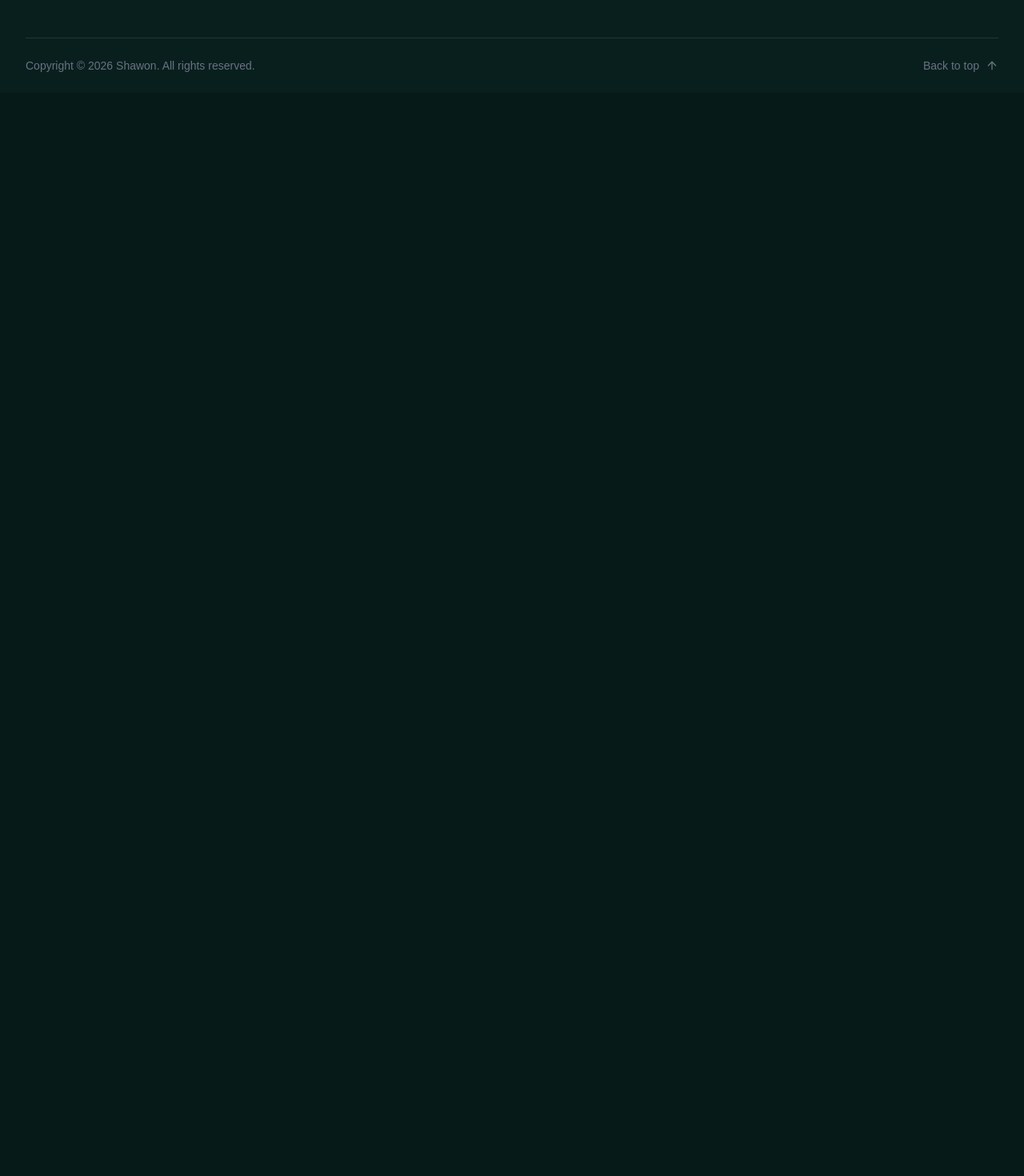
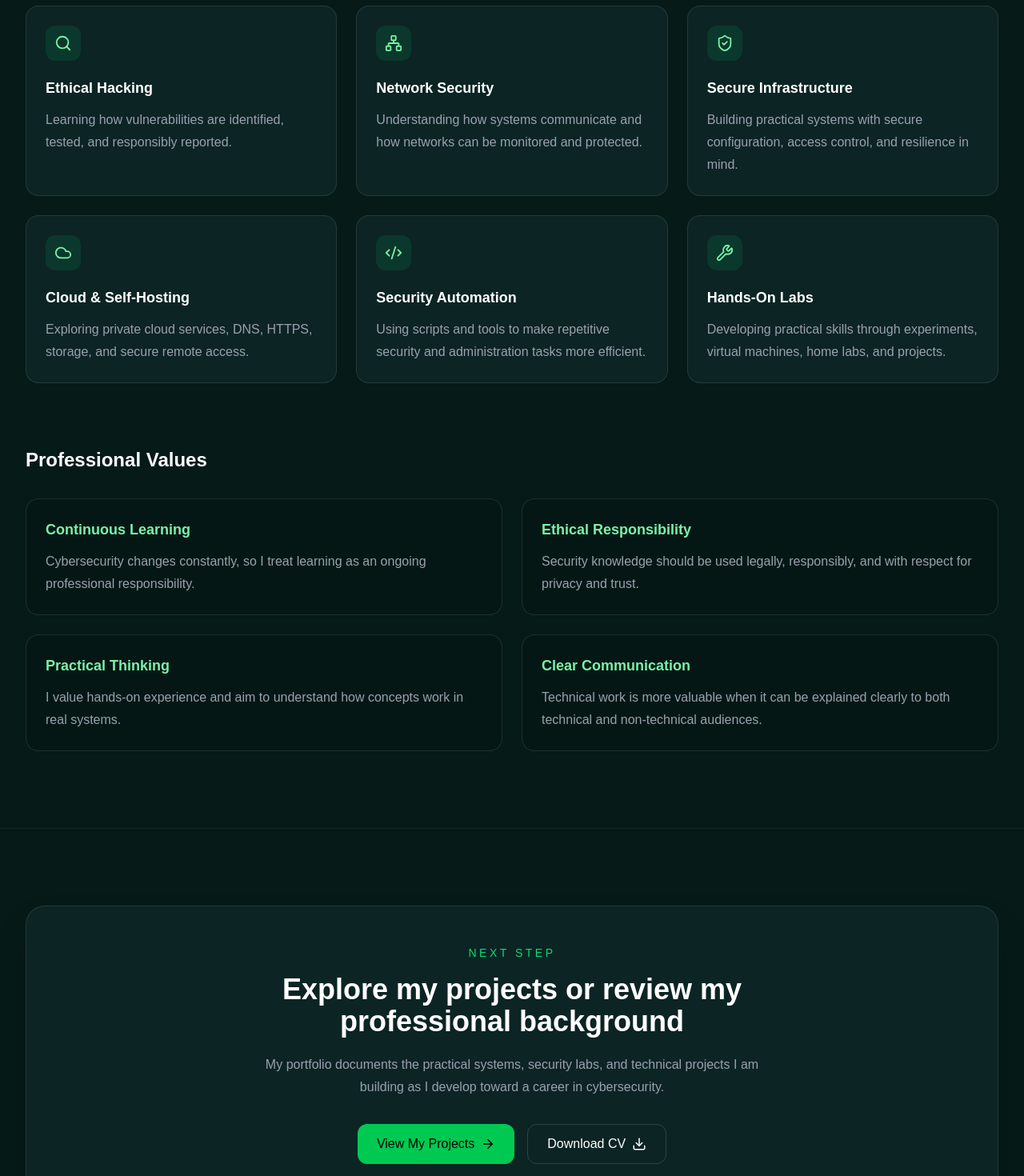
Before and after one commit to Shawon1024/meetshawon-portfolio, a Next.js app: page /about in a window 1280 px wide. Shown: the part 1660-3130 px from the top of the page at 80% size. Before the commit the page ends 1776 px from the top, so only its background shows below. Built offline with nearby package versions, Linux system fonts and the light colour scheme.

Commit message:
Build complete about page

```diff
--- a/src/app/about/page.tsx
+++ b/src/app/about/page.tsx
@@ -1,4 +1,6 @@
 import Journey from "../components/about/Journey";
+import InterestsValues from "../components/about/InterestsValues";
+import AboutCTA from "../components/about/AboutCTA";
 
 export default function About() {
   return (
@@ -38,6 +40,10 @@ export default function About() {
       </section>
 
       <Journey />
+
+      <InterestsValues />
+
+      <AboutCTA />
     </main>
   );
 }
--- /dev/null
+++ b/src/app/components/about/AboutCTA.tsx
@@ -0,0 +1,47 @@
+import { ArrowRight, Download } from "lucide-react";
+import Link from "next/link";
+
+import Container from "../Container";
+
+export default function AboutCTA() {
+  return (
+    <section className="border-t border-white/5 py-24">
+      <Container>
+        <div className="rounded-3xl border border-white/10 bg-[var(--surface)]/70 p-8 text-center shadow-2xl md:p-12">
+          <p className="text-sm font-medium uppercase tracking-[0.25em] text-green-400">
+            Next Step
+          </p>
+
+          <h2 className="mx-auto mt-4 max-w-3xl text-3xl font-bold text-white md:text-4xl">
+            Explore my projects or review my professional background
+          </h2>
+
+          <p className="mx-auto mt-5 max-w-2xl leading-7 text-gray-400">
+            My portfolio documents the practical systems, security labs, and
+            technical projects I am building as I develop toward a career in
+            cybersecurity.
+          </p>
+
+          <div className="mt-8 flex flex-wrap justify-center gap-4">
+            <Link
+              href="/projects"
+              className="inline-flex items-center gap-2 rounded-xl bg-green-500 px-6 py-3 font-medium text-black transition hover:bg-green-400"
+            >
+              View My Projects
+              <ArrowRight size={18} />
+            </Link>
+
+            <a
+              href="/Shawon-CV.pdf"
+              download
+              className="inline-flex items-center gap-2 rounded-xl border border-white/15 px-6 py-3 font-medium text-white transition hover:border-green-400 hover:text-green-300"
+            >
+              Download CV
+              <Download size={18} />
+            </a>
+          </div>
+        </div>
+      </Container>
+    </section>
+  );
+}
--- /dev/null
+++ b/src/app/components/about/InterestsValues.tsx
@@ -0,0 +1,143 @@
+import {
+  Cloud,
+  Code2,
+  Network,
+  Search,
+  ShieldCheck,
+  Wrench,
+} from "lucide-react";
+
+import Container from "../../components/Container";
+
+const interests = [
+  {
+    title: "Ethical Hacking",
+    description:
+      "Learning how vulnerabilities are identified, tested, and responsibly reported.",
+    icon: Search,
+  },
+  {
+    title: "Network Security",
+    description:
+      "Understanding how systems communicate and how networks can be monitored and protected.",
+    icon: Network,
+  },
+  {
+    title: "Secure Infrastructure",
+    description:
+      "Building practical systems with secure configuration, access control, and resilience in mind.",
+    icon: ShieldCheck,
+  },
+  {
+    title: "Cloud & Self-Hosting",
+    description:
+      "Exploring private cloud services, DNS, HTTPS, storage, and secure remote access.",
+    icon: Cloud,
+  },
+  {
+    title: "Security Automation",
+    description:
+      "Using scripts and tools to make repetitive security and administration tasks more efficient.",
+    icon: Code2,
+  },
+  {
+    title: "Hands-On Labs",
+    description:
+      "Developing practical skills through experiments, virtual machines, home labs, and projects.",
+    icon: Wrench,
+  },
+];
+
+const values = [
+  {
+    title: "Continuous Learning",
+    description:
+      "Cybersecurity changes constantly, so I treat learning as an ongoing professional responsibility.",
+  },
+  {
+    title: "Ethical Responsibility",
+    description:
+      "Security knowledge should be used legally, responsibly, and with respect for privacy and trust.",
+  },
+  {
+    title: "Practical Thinking",
+    description:
+      "I value hands-on experience and aim to understand how concepts work in real systems.",
+  },
+  {
+    title: "Clear Communication",
+    description:
+      "Technical work is more valuable when it can be explained clearly to both technical and non-technical audiences.",
+  },
+];
+
+export default function InterestsValues() {
+  return (
+    <section className="border-t border-white/5 py-24">
+      <Container>
+        <div className="mb-14 max-w-3xl">
+          <p className="mb-3 text-sm font-medium uppercase tracking-[0.25em] text-green-400">
+            What Drives Me
+          </p>
+
+          <h2 className="text-3xl font-bold text-white md:text-4xl">
+            Interests & Professional Values
+          </h2>
+
+          <p className="mt-5 leading-7 text-gray-400">
+            The areas I am developing and the principles that guide how I
+            approach cybersecurity, technology, and professional growth.
+          </p>
+        </div>
+
+        <div className="grid gap-6 md:grid-cols-2 lg:grid-cols-3">
+          {interests.map((interest) => {
+            const Icon = interest.icon;
+
+            return (
+              <article
+                key={interest.title}
+                className="rounded-2xl border border-white/10 bg-[var(--surface)]/70 p-6 transition hover:-translate-y-1 hover:border-green-400/60"
+              >
+                <div className="mb-5 inline-flex h-11 w-11 items-center justify-center rounded-xl bg-green-400/10 text-green-300">
+                  <Icon size={22} />
+                </div>
+
+                <h3 className="text-lg font-semibold text-white">
+                  {interest.title}
+                </h3>
+
+                <p className="mt-3 leading-7 text-gray-400">
+                  {interest.description}
+                </p>
+              </article>
+            );
+          })}
+        </div>
+
+        <div className="mt-20">
+          <h3 className="mb-8 text-2xl font-semibold text-white">
+            Professional Values
+          </h3>
+
+          <div className="grid gap-6 md:grid-cols-2">
+            {values.map((value) => (
+              <article
+                key={value.title}
+                className="rounded-2xl border border-white/10 bg-black/10 p-6"
+              >
+                <h4 className="text-lg font-semibold text-green-300">
+                  {value.title}
+                </h4>
+
+                <p className="mt-3 leading-7 text-gray-400">
+                  {value.description}
+                </p>
+              </article>
+            ))}
+          </div>
+        </div>
+      </Container>
+    </section>
+  );
+}
```
